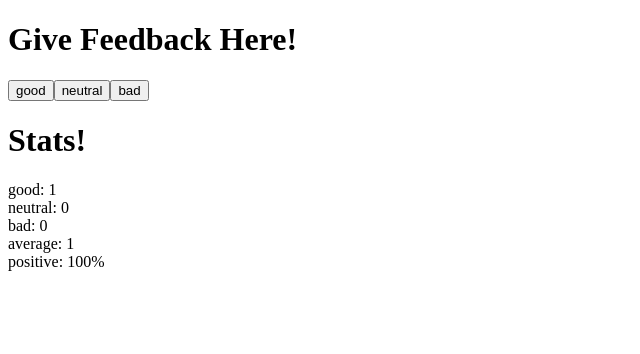
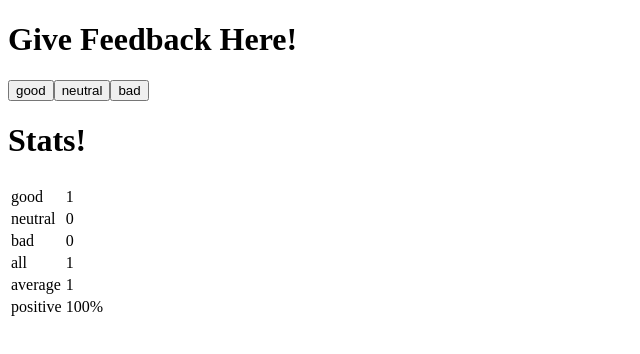
Before and after one commit to DonovanDarko/FullStackOpen, a React (Vite) app in the folder part1/unicafe/: page / in a window 1280 px wide. Both pictures are taken after a click on the button "good". Shown: the top 354 px of the page, without its empty margins (0-640 px from the left). Built offline with nearby package versions, Linux system fonts and the light colour scheme.

Commit message:
exercise 1.11

```diff
--- a/part1/unicafe/src/App.jsx
+++ b/part1/unicafe/src/App.jsx
@@ -16,21 +16,29 @@ const percentPositiveFeedback = ({ values, totalFeedbackCount }) => (
   values['good']*100/totalFeedbackCount
 )
 
-const StatisticLine = (props) => (
-  <div>{props.text}: {props.value}</div>
+const StatisticRow = (props) => (
+  <tr>
+    <td>{props.text}</td>
+    <td>{props.value}</td>
+  </tr>
 )
 
 const Statistics = ({ values }) => {
   const totalFeedbackCount = totalFeedback(values)
   if (totalFeedbackCount) {
     return (
-      <div>
-        <StatisticLine text="good" value ={values['good']} />
-        <StatisticLine text="neutral" value ={values['neutral']} />
-        <StatisticLine text="bad" value ={values['bad']} />
-        <StatisticLine text="average" value ={calculateAverage({values, totalFeedbackCount})} />
-        <StatisticLine text="positive" value ={percentPositiveFeedback({values, totalFeedbackCount})+'%'} />
-      </div>
+      <table>
+        <tr>
+          <th />
+          <th />
+        </tr>
+        <StatisticRow text="good" value ={values['good']} />
+        <StatisticRow text="neutral" value ={values['neutral']} />
+        <StatisticRow text="bad" value ={values['bad']} />
+        <StatisticRow text="all" value ={totalFeedbackCount} />
+        <StatisticRow text="average" value ={calculateAverage({values, totalFeedbackCount})} />
+        <StatisticRow text="positive" value ={percentPositiveFeedback({values, totalFeedbackCount})+'%'} />
+      </table>
     )
   }
   return (
@@ -39,7 +47,6 @@ const Statistics = ({ values }) => {
 }
 
 const App = () => {
-  // save clicks of each button to its own state
   const [good, setGood] = useState(0)
   const [neutral, setNeutral] = useState(0)
   const [bad, setBad] = useState(0)
```
